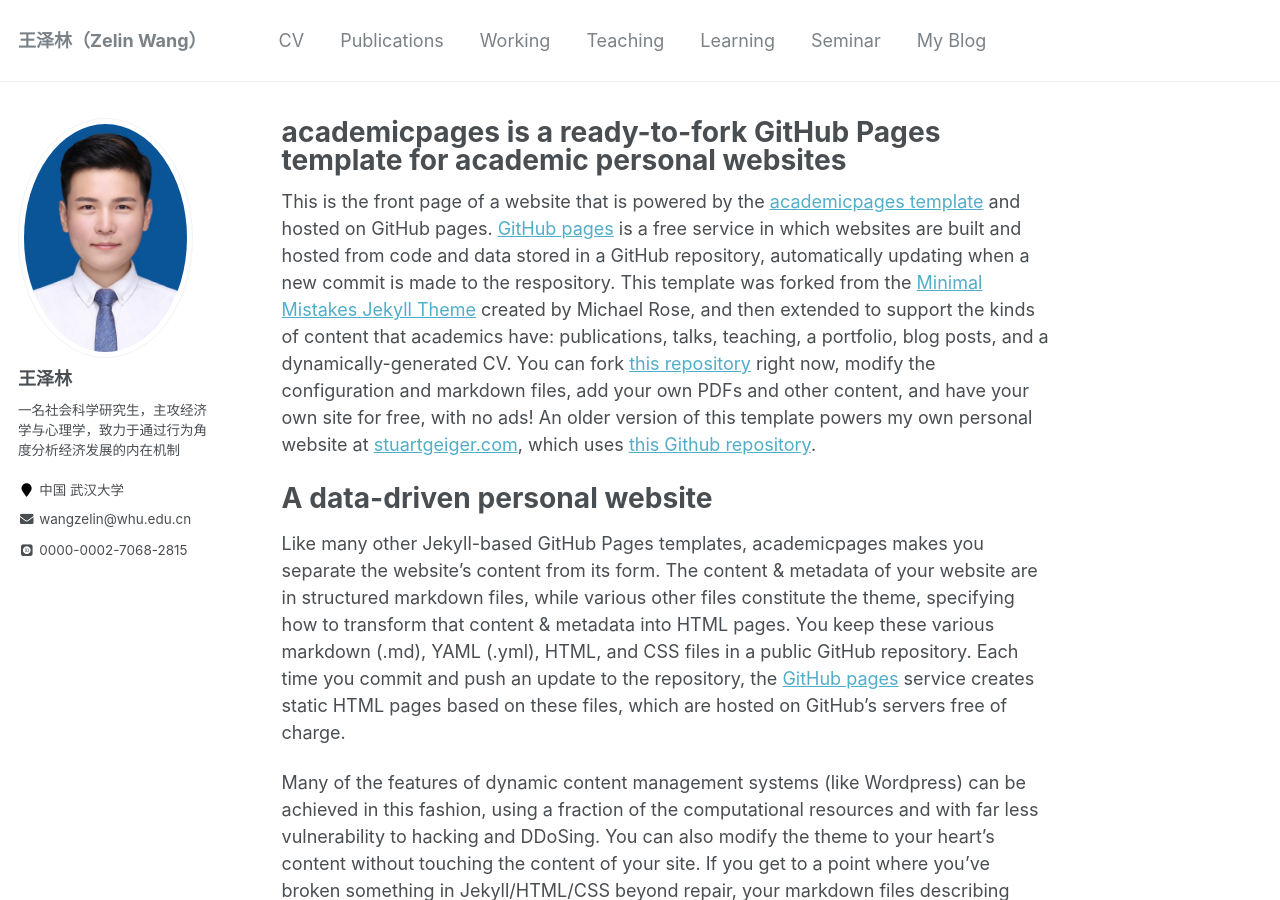
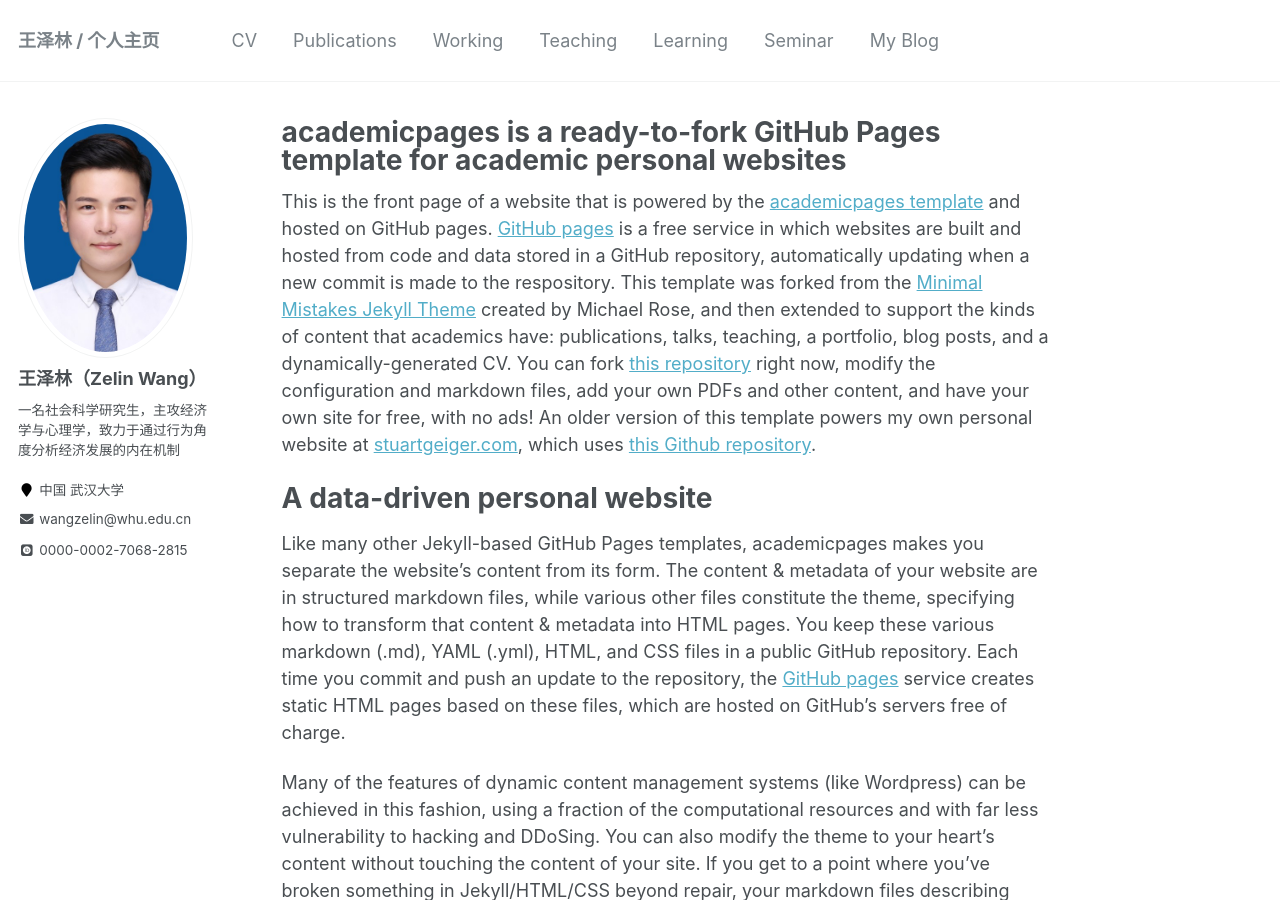
Before and after one commit to ColinWangZelin/colinwangzelin.github.io, a Jekyll site: the page built from _pages/about.md, in a window 1280 px wide and 900 px high. Built offline with Jekyll 4.4.1, drawn with Linux system fonts in a browser that asks for light colours; some web fonts are replaced.

Commit message:
Update _config.yml

```diff
--- a/_config.yml
+++ b/_config.yml
@@ -7,7 +7,7 @@
 
 # Site Settings
 locale                   : "China"
-title                    : "王泽林（Zelin Wang）"
+title                    : "王泽林 / 个人主页"
 title_separator          : "-"
 name                     : &name "王泽林"
 description              : &description "一名社会科学研究者，主攻经济学与心理学"
@@ -80,7 +80,7 @@ analytics:
 
 # Site Author
 author:
-  name             : "王泽林"
+  name             : "王泽林（Zelin Wang）"
   avatar           : "wangzelin.png"
   bio              : "一名社会科学研究生，主攻经济学与心理学，致力于通过行为角度分析经济发展的内在机制"
   location         : "中国 武汉大学"
```
